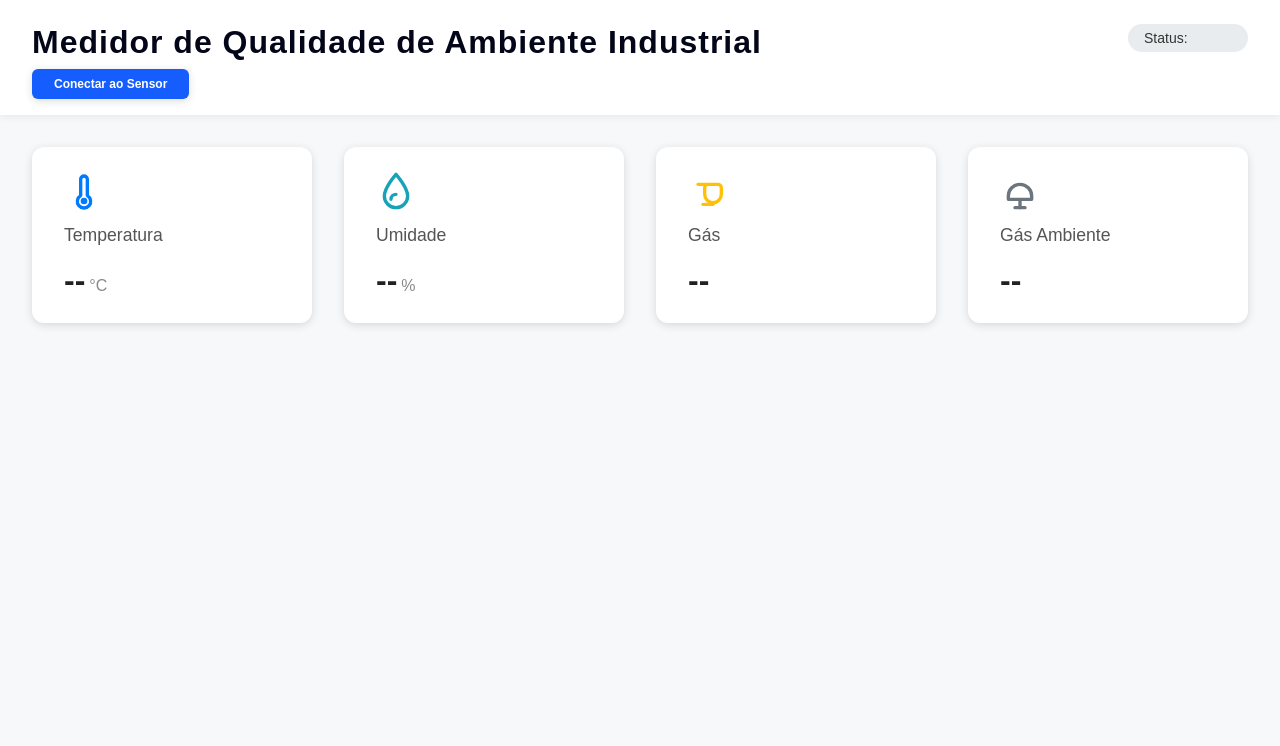
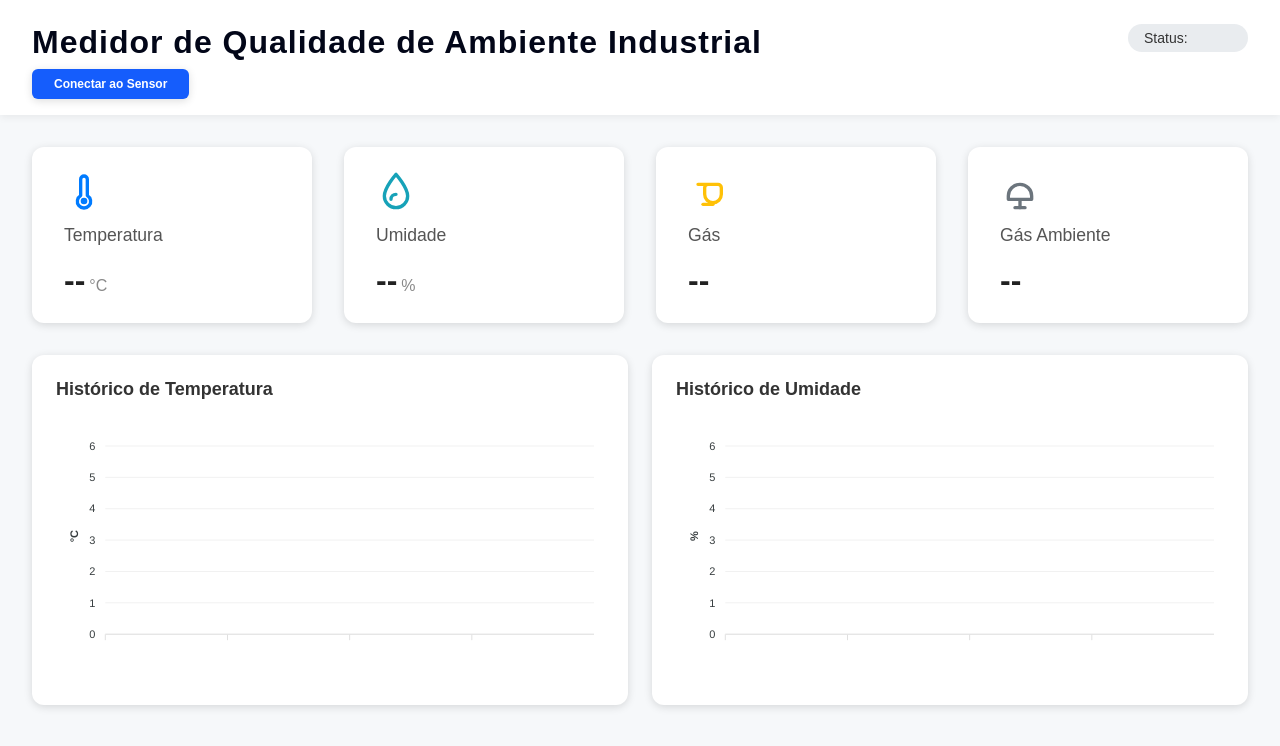
Before and after one commit to Atila-dev/STR-Project, a plain HTML site: page index.html in a window 1280 px wide. Drawn offline with nearby package versions, Linux system fonts and the light colour scheme.

Commit message:
feat: adiciona gráficos de temperatura e umidade ao layout

```diff
--- a/index.html
+++ b/index.html
@@ -3,6 +3,7 @@
   <head>
     <meta charset="UTF-8" />
     <title>Monitoramento em Tempo Real</title>
+    <script src="https://cdn.jsdelivr.net/npm/apexcharts"></script>
     <style>
       * {
         box-sizing: border-box;
@@ -172,6 +173,31 @@
         margin-right: 0;
         display: block;
       }
+
+      .charts-container {
+        display: flex;
+        justify-content: space-between;
+        margin: 32px 0;
+        padding: 0 32px;
+        width: 100%;
+        flex-wrap: wrap;
+        gap: 24px;
+      }
+
+      .chart-card {
+        background: #fff;
+        border-radius: 12px;
+        box-shadow: 0 2px 8px #0002;
+        padding: 24px;
+        flex: 1;
+        min-width: 480px;
+      }
+
+      .chart-card h3 {
+        margin-bottom: 16px;
+        font-size: 18px;
+        color: #333;
+      }
     </style>
   </head>
   <body>
@@ -248,6 +274,17 @@
       </div>
     </main>
 
+    <div class="charts-container">
+      <div class="chart-card">
+        <h3>Histórico de Temperatura</h3>
+        <div id="chart-temperatura"></div>
+      </div>
+      <div class="chart-card">
+        <h3>Histórico de Umidade</h3>
+        <div id="chart-umidade"></div>
+      </div>
+    </div>
+
     <div id="toast"></div>
     <script>
       const temp = document.getElementById("temp");
@@ -260,6 +297,149 @@
       const toast = document.getElementById("toast");
       let port = null;
       let isOpen = false;
+
+      const chartData = {
+        temperatura: [],
+        umidade: [],
+      };
+
+      let optionsTemperatura = {
+        series: [
+          {
+            name: "Temperatura",
+            data: chartData.temperatura,
+          },
+        ],
+        chart: {
+          type: "line",
+          height: 250,
+          animations: {
+            enabled: true,
+            easing: "linear",
+            dynamicAnimation: {
+              speed: 1000,
+            },
+          },
+          toolbar: {
+            show: false,
+          },
+          zoom: {
+            enabled: false,
+          },
+        },
+        dataLabels: {
+          enabled: false,
+        },
+        stroke: {
+          curve: "smooth",
+          width: 2,
+          colors: ["#007bff"],
+        },
+        markers: {
+          size: 3,
+        },
+        xaxis: {
+          type: "datetime",
+          labels: {
+            datetimeUTC: false,
+          },
+        },
+        yaxis: {
+          min: function (min) {
+            return min - 2;
+          },
+          max: function (max) {
+            return max + 2;
+          },
+          title: {
+            text: "°C",
+          },
+        },
+        tooltip: {
+          x: {
+            format: "HH:mm:ss",
+          },
+        },
+        grid: {
+          borderColor: "#f1f1f1",
+        },
+      };
+
+      let optionsUmidade = {
+        series: [
+          {
+            name: "Umidade",
+            data: chartData.umidade,
+          },
+        ],
+        chart: {
+          type: "line",
+          height: 250,
+          animations: {
+            enabled: true,
+            easing: "linear",
+            dynamicAnimation: {
+              speed: 1000,
+            },
+          },
+          toolbar: {
+            show: false,
+          },
+          zoom: {
+            enabled: false,
+          },
+        },
+        dataLabels: {
+          enabled: false,
+        },
+        stroke: {
+          curve: "smooth",
+          width: 2,
+          colors: ["#17a2b8"],
+        },
+        markers: {
+          size: 3,
+        },
+        xaxis: {
+          type: "datetime",
+          labels: {
+            datetimeUTC: false,
+          },
+        },
+        yaxis: {
+          min: function (min) {
+            return min - 5;
+          },
+          max: function (max) {
+            return max + 5;
+          },
+          title: {
+            text: "%",
+          },
+        },
+        tooltip: {
+          x: {
+            format: "HH:mm:ss",
+          },
+        },
+        grid: {
+          borderColor: "#f1f1f1",
+        },
+      };
+
+      document.addEventListener("DOMContentLoaded", function () {
+        window.chartTemperatura = new ApexCharts(
+          document.querySelector("#chart-temperatura"),
+          optionsTemperatura
+        );
+        window.chartUmidade = new ApexCharts(
+          document.querySelector("#chart-umidade"),
+          optionsUmidade
+        );
+
+        window.chartTemperatura.render();
+        window.chartUmidade.render();
+      });
 
       function showToast(msg, type = "info") {
         let icon = "";
@@ -313,11 +493,41 @@
             buffer = lines.pop();
             for (let line of lines) {
               try {
+                if (line.includes('"gas":') && !line.includes('"gas":"')) {
+                  line = line
+                    .replace(/"gas":([^,}]+)/g, '"gas":"$1"')
+                    .replace(/"gas_amb":([^,}]+)/g, '"gas_amb":"$1"');
+                }
+
                 const data = JSON.parse(line);
+
                 temp.textContent = data.temperatura;
                 umid.textContent = data.umidade;
                 gas.textContent = data.gas;
                 gas_amb.textContent = data.gas_amb;
+
+                const timestamp = new Date().getTime();
+
+                if (chartData.temperatura.length > 50) {
+                  chartData.temperatura.shift();
+                  chartData.umidade.shift();
+                }
+
+                chartData.temperatura.push([timestamp, data.temperatura]);
+                chartData.umidade.push([timestamp, data.umidade]);
+
+                if (window.chartTemperatura && window.chartUmidade) {
+                  window.chartTemperatura.updateSeries([
+                    {
+                      data: chartData.temperatura,
+                    },
+                  ]);
+                  window.chartUmidade.updateSeries([
+                    {
+                      data: chartData.umidade,
+                    },
+                  ]);
+                }
 
                 statusHeader.textContent = data.status;
                 headerStatus.classList.remove("saude", "atencao", "perigo");
@@ -334,7 +544,9 @@
                 }
                 headerStatus.innerHTML =
                   statusIcon + `<span id="status-header">${data.status}</span>`;
-              } catch (e) {}
+              } catch (e) {
+                console.error("Erro ao processar dados:", e, line);
+              }
             }
           } catch (err) {
             showToast("Erro de leitura da serial: " + err.message, "error");
```
